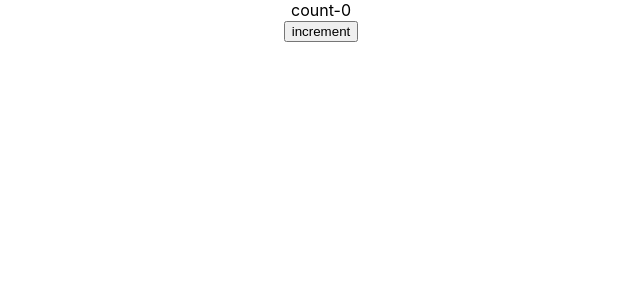
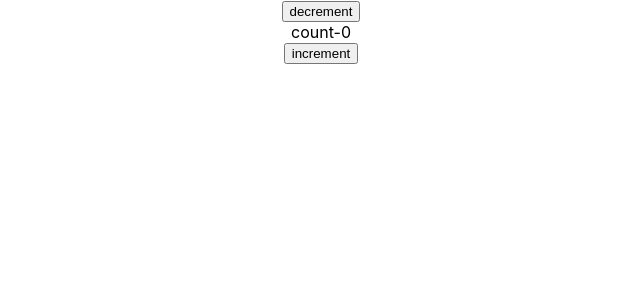
Before and after one commit to pop-dev5016/code-evolution-react, a React (Create React App) app: page / in a window 1280 px wide. Shown: the top 300 px of the page, without its empty margins (319-959 px from the left). Built offline with nearby package versions, Linux system fonts and the light colour scheme.

Commit message:
setState

```diff
--- a/src/components/Counter.js
+++ b/src/components/Counter.js
@@ -11,13 +11,24 @@
     }
 
     increment(){
-        this.state.count = this.state.count + 1
-        console.log(this.state.count);
+        this.setState({
+            count: this.state.count+1
+        })
+
+    }
+
+
+    decrement(){
+        this.setState({
+            count: this.state.count-1
+        })
+
     }
 
   render() {
     return (
      <div>
+        <button onClick={()=>this.decrement()}>decrement</button>
         <div>count-{this.state.count}</div>
         <button onClick={()=>this.increment()}>increment</button>
      </div>
```
